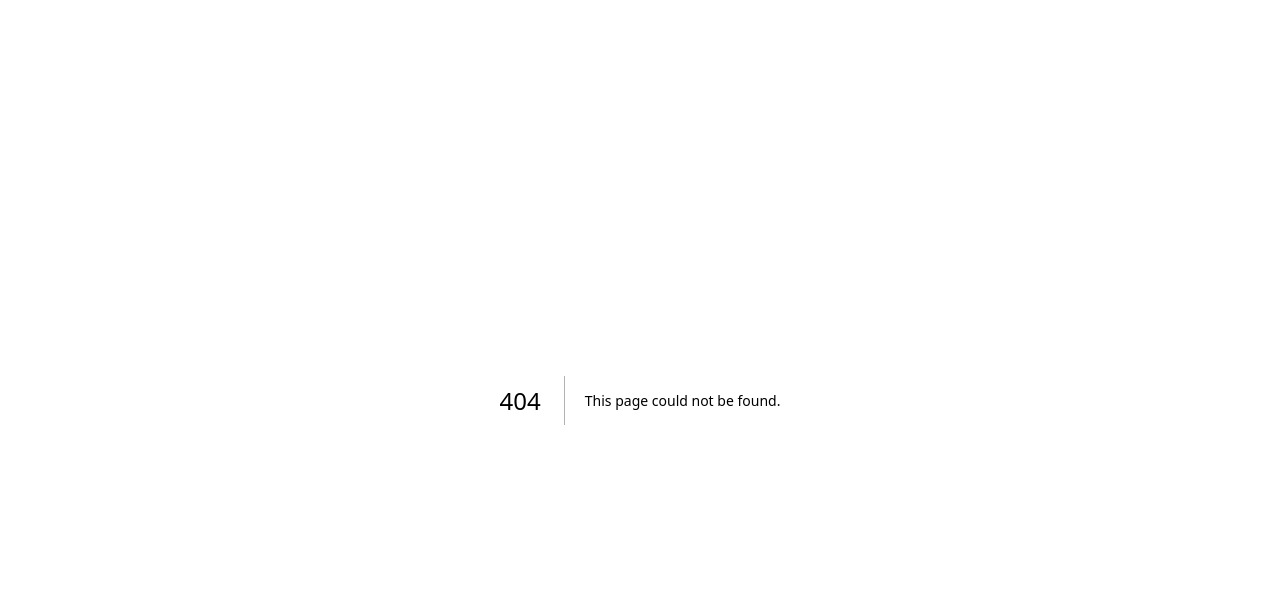
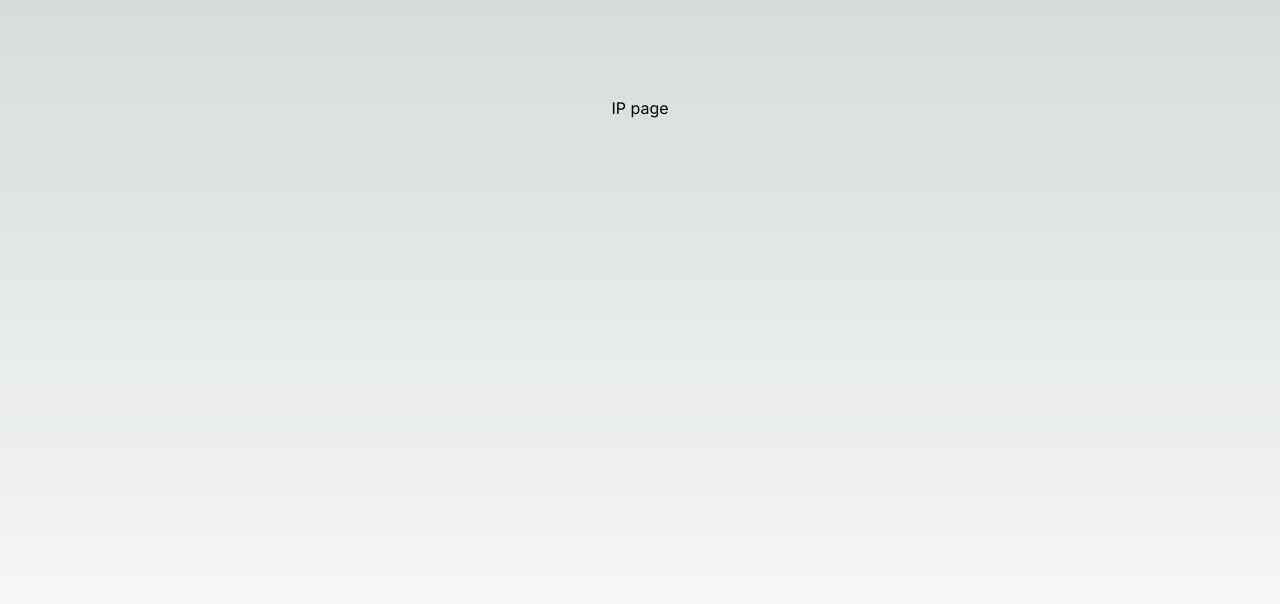
Before and after one commit to shoji-k/next-sandbox, a Next.js app: page /ip in a window 1280 px wide. Before the commit this address had no page. Shown: the top 604 px of the page. Built offline with nearby package versions, Linux system fonts and the light colour scheme.

Commit message:
add ip page

```diff
--- /dev/null
+++ b/src/app/ip/page.tsx
@@ -0,0 +1,7 @@
+export default function IpPage() {
+  return (
+    <main className="flex min-h-screen flex-col items-center justify-between p-24">
+       IP page
+    </main>
+  )
+}
```
